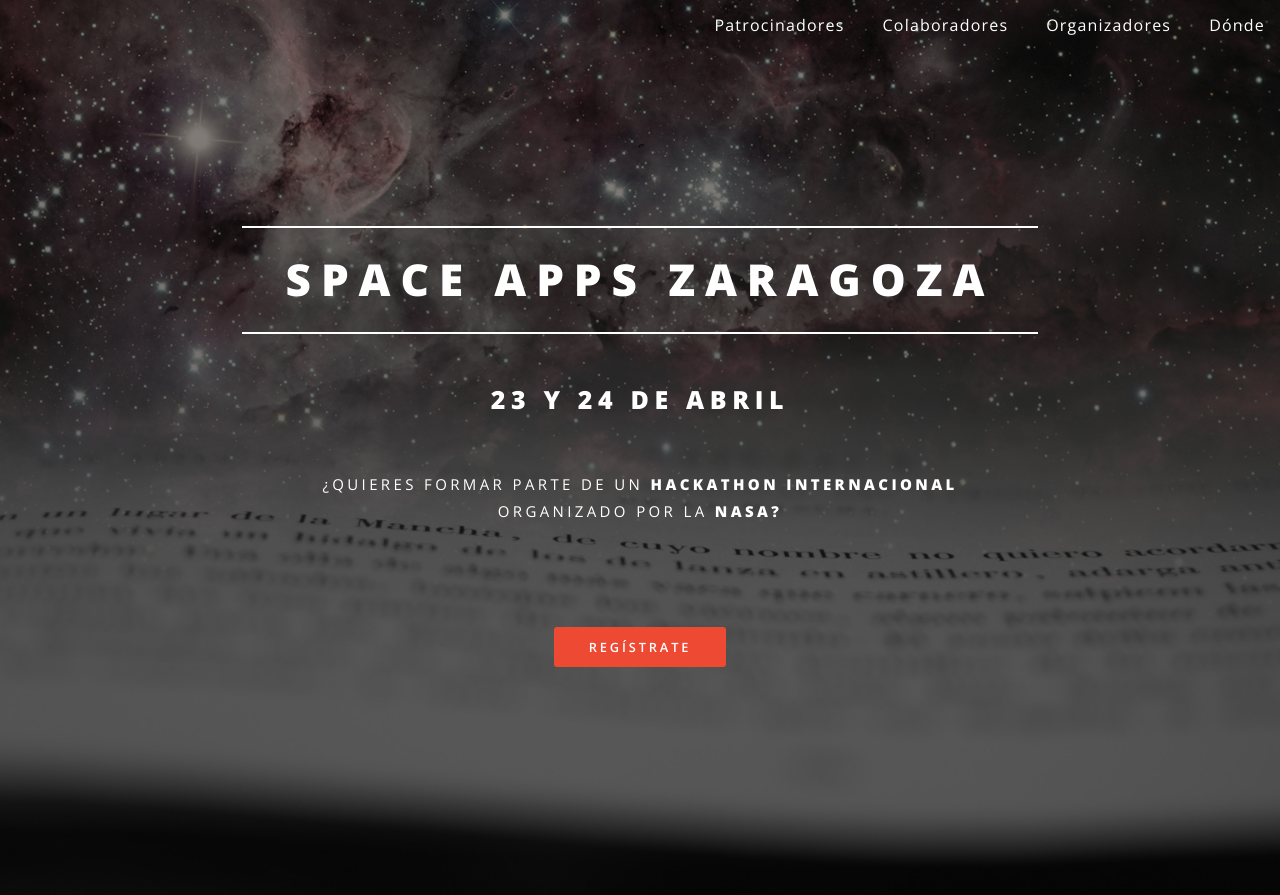
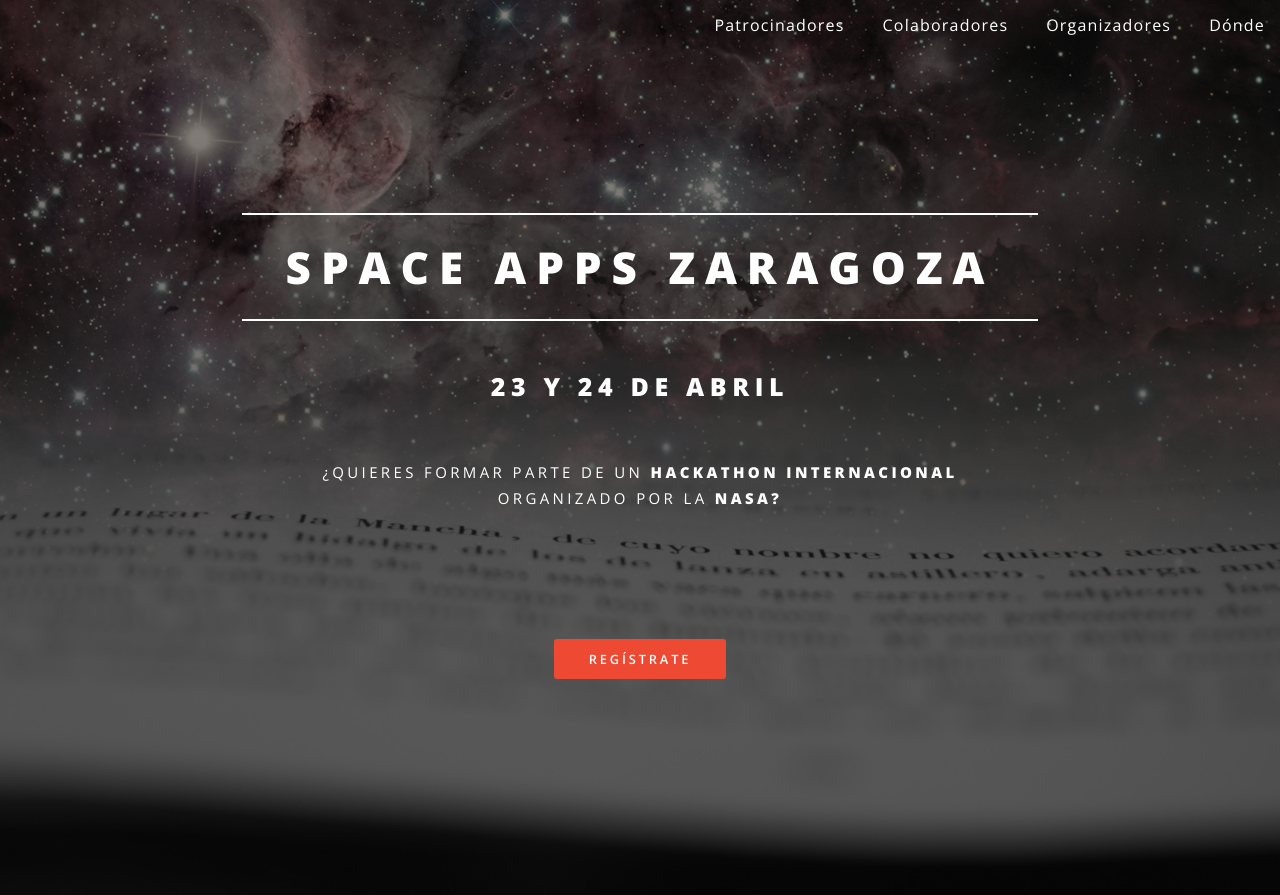
Before and after one commit to spaceappszgz/spaceappszgz.github.io, a Jekyll site: the page built from index.html, in a window 1280 px wide and 900 px high. Shown: the top 895 px of the window. Built offline with Jekyll 4.4.1, drawn with Linux system fonts in a browser that asks for light colours; some web fonts are replaced.

Commit message:
moving button

```diff
--- a/css/main.scss
+++ b/css/main.scss
@@ -1619,7 +1619,7 @@ h3 {
 
 
 .prom-video{
-	width: 70%;
+	width: 75%;
 	height:350px;
 	padding-left:5%;
 	font-size:15px;
@@ -1642,7 +1642,10 @@ h3 {
 }
 
 .sign{
-	margin-top:8%;
+	margin-top:10%;
+	@include breakpoint(small) {
+		margin-top:26%;
+	}
 }
 
 
--- a/index.html
+++ b/index.html
@@ -61,7 +61,7 @@ layout: landing
             <p class="book">Este es el tercer año que se celebra en Zaragoza y esperamos disfrutar tanto como en las pasadas ediciones. De nuevo volveremos a coincidir con Nueva York, Londres, Paris, Tokyo, etc. Además, aprovechando la fecha del evento, queremos rendir homenaje a un inspirador universal que brilló como una estrella hace 400 años: <span style="font-weight: bold">Miguel de Cervantes</span>.</p>
             <p class="book">Para más información puedes seguirnos en <a href="https://twitter.com/spaceappszgz">Twitter</a> o en <a href="https://twitter.com/spaceappszgz">Meetup</a>.</p>
         </div>
-        <div class="col-xs-18 col-md-6" height="400px">
+        <div class="col-xs-18 col-md-7" height="400px">
             <iframe class="prom-video" src="http://www.youtube.com/embed/v9kp2ef3yN4?autoplay=0&autohide=1&controls=1&fs=0&modestbranding=1&rel=0&showinfo=0 - "></iframe>
         </div>
     </div>
```
